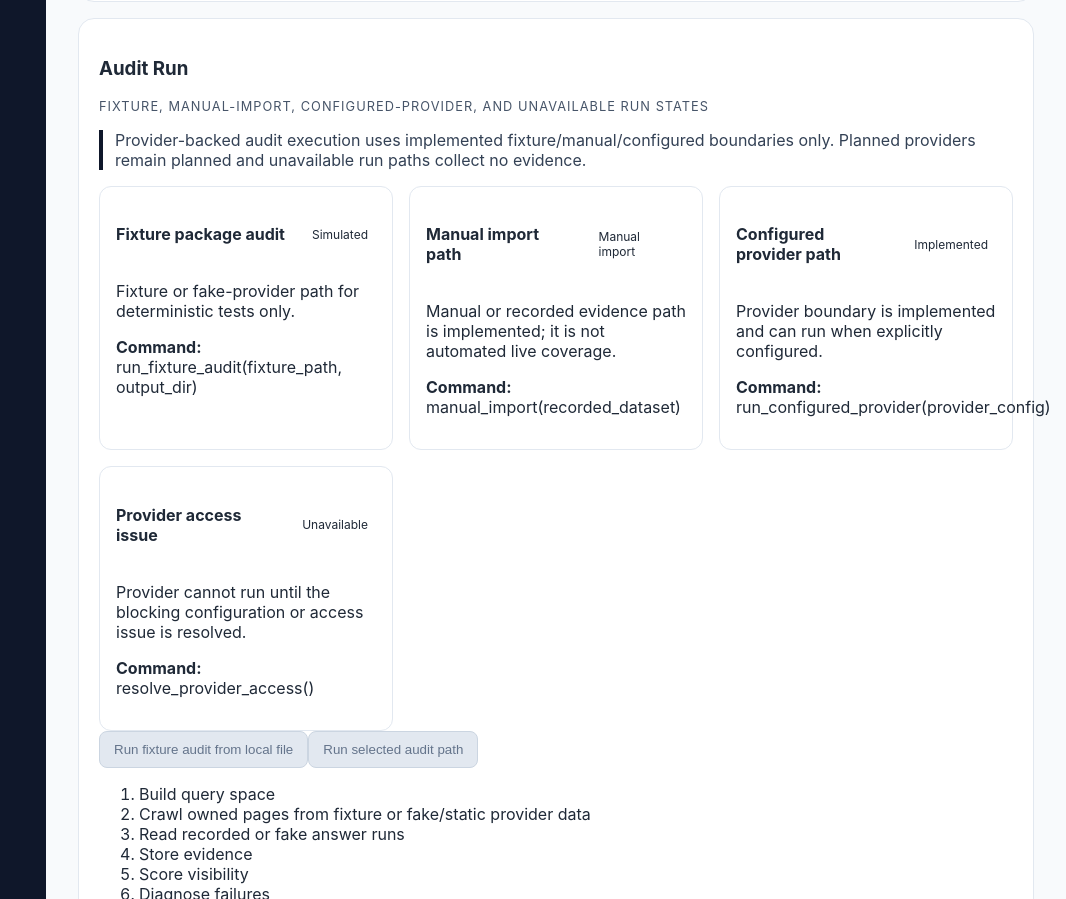
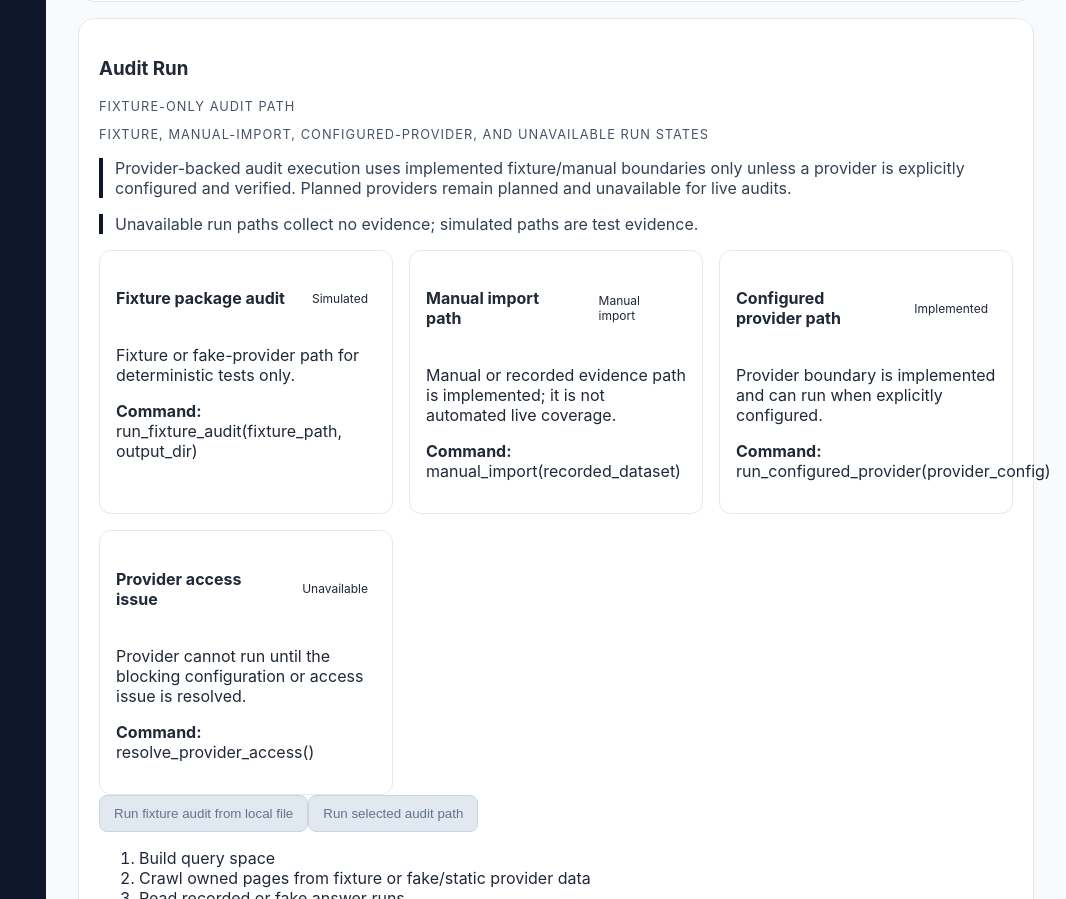
Before and after one commit to alexwang91/GEO-Agent, a React (Vite) app in the folder apps/desktop/: page / in a window 1280 px wide. Shown: the part 1893-2792 px from the top of the page, without its empty margins (214-1280 px from the left). Built offline with nearby package versions, Linux system fonts and the light colour scheme.

Commit message:
V7-10 restore provider boundary copy

```diff
--- a/apps/desktop/src/App.jsx
+++ b/apps/desktop/src/App.jsx
@@ -153,8 +153,10 @@ export function App() {
 
         <section id="audit-run" className="panel">
           <h3>Audit Run</h3>
+          <p className="eyebrow">Fixture-only audit path</p>
           <p className="eyebrow">Fixture, manual-import, configured-provider, and unavailable run states</p>
-          <p className="security-note">Provider-backed audit execution uses implemented fixture/manual/configured boundaries only. Planned providers remain planned and unavailable run paths collect no evidence.</p>
+          <p className="security-note">Provider-backed audit execution uses implemented fixture/manual boundaries only unless a provider is explicitly configured and verified. Planned providers remain planned and unavailable for live audits.</p>
+          <p className="security-note">Unavailable run paths collect no evidence; simulated paths are test evidence.</p>
           <div className="run-path-grid">
             {runPaths.map((path) => {
               const status = statusFor(path.statusKey);
```
